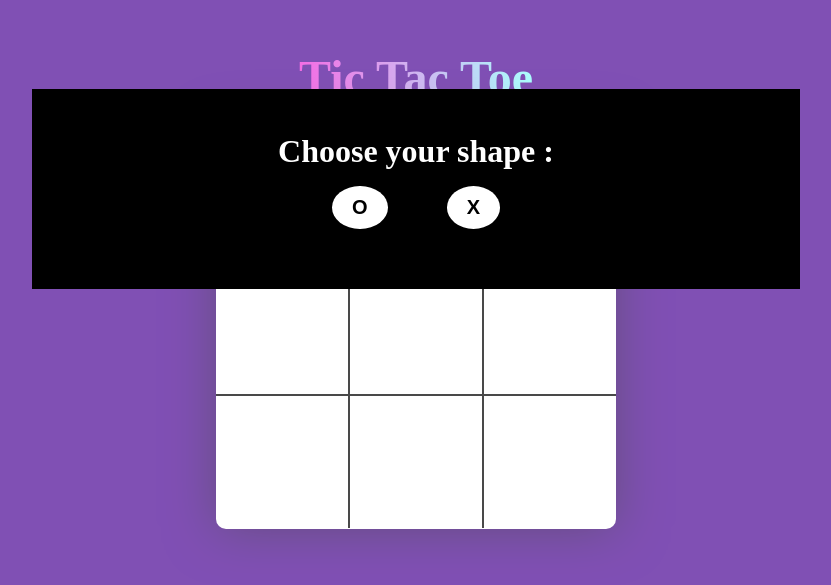
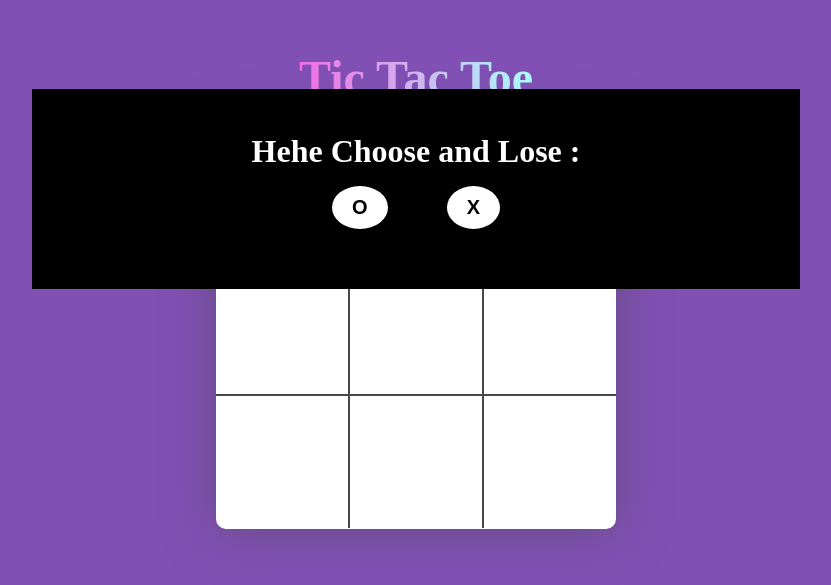
Before and after one commit to rushar10/tic-tac-toe, a plain HTML site: page index.html in a window 1280 px wide. Shown: the part 111-696 px from the top of the page, without its empty margins (224-1055 px from the left). Drawn offline with Linux system fonts and the light colour scheme.

Commit message:
Update index.html

```diff
--- a/index.html
+++ b/index.html
@@ -10,7 +10,7 @@
   <body>
     <div class="popup">
       <div class="popup-container">
-        <h1>Choose your shape :</h1>
+        <h1>Hehe Choose and Lose :</h1>
         <div class="choose-button">
           <button class="btn" data-id="circle">O</button>
           <button class="btn" data-id="cross">X</button>
```
